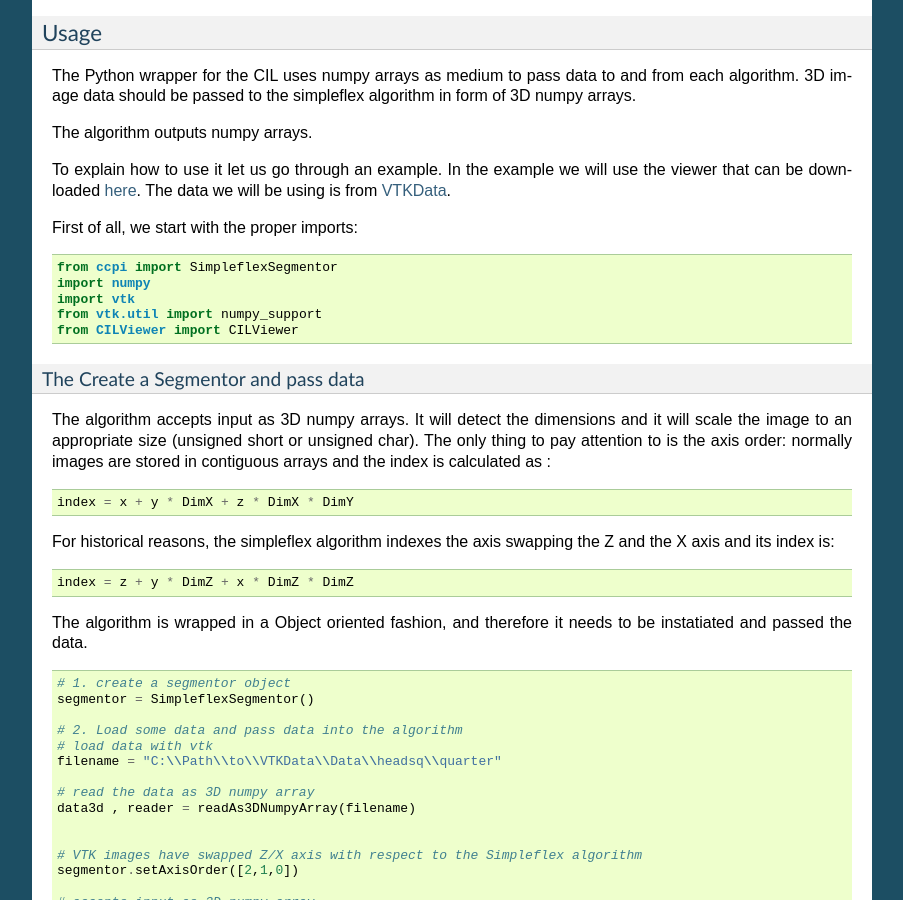
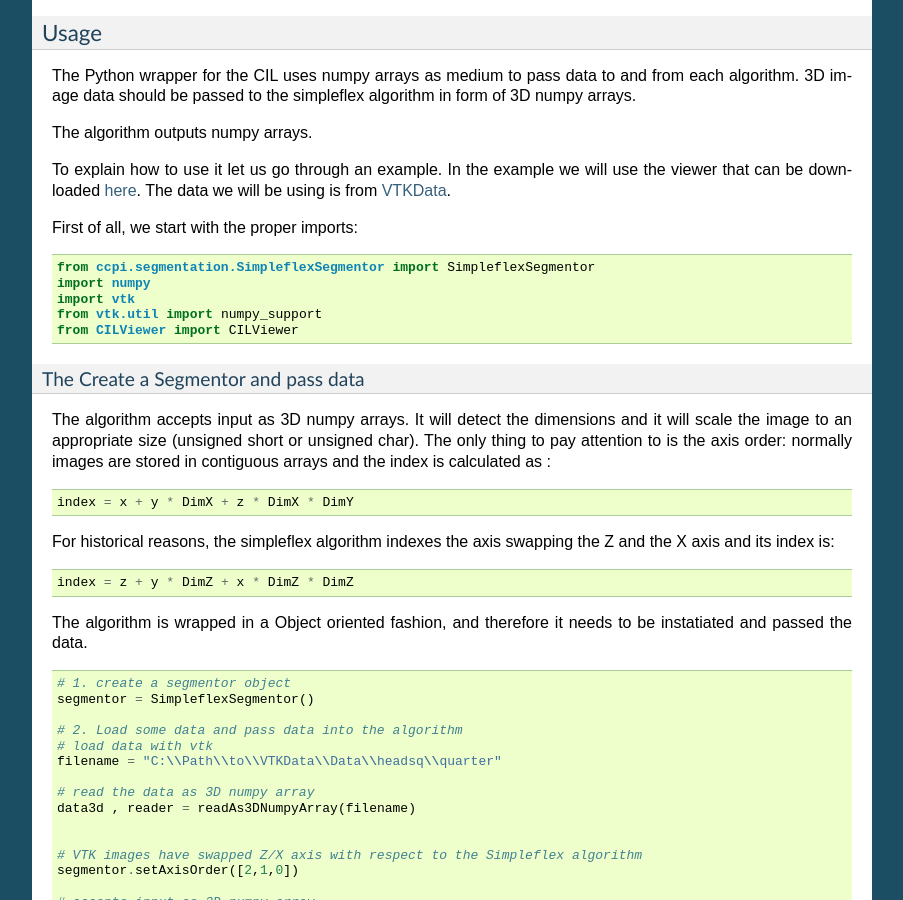
Before and after one commit to vais-ral/CIL-Docs, a Sphinx documentation site: the page built from docs/segmentation.rst, in a window 1280 px wide and 900 px high, scrolled down 659 px. Shown: the whole window, without its empty margins (198-1101 px from the left). Built offline with Sphinx 7.4.7, drawn with Linux system fonts in a browser that asks for light colours; some of the changed text lies outside the part shown.

Commit message:
added picture and fixed imports

```diff
--- a/docs/segmentation.rst
+++ b/docs/segmentation.rst
@@ -46,7 +46,7 @@
 
 First of all, we start with the proper imports:
 ::
-    from ccpi import SimpleflexSegmentor
+    from ccpi.segmentation.SimpleflexSegmentor import SimpleflexSegmentor
     import numpy
     import vtk
     from vtk.util import numpy_support
@@ -139,7 +139,7 @@
     #   See the License for the specific language governing permissions and
     #   limitations under the License.
 
-    from ccpi import SimpleflexSegmentor
+    from ccpi.segmentation.SimpleflexSegmentor import SimpleflexSegmentor
     import numpy
     import vtk
     from vtk.util import numpy_support
```
Also changed, not shown: other parts of docs/segmentation.rst (+1 -1 lines), pics/Segmentation_Figure_2.png (added).
